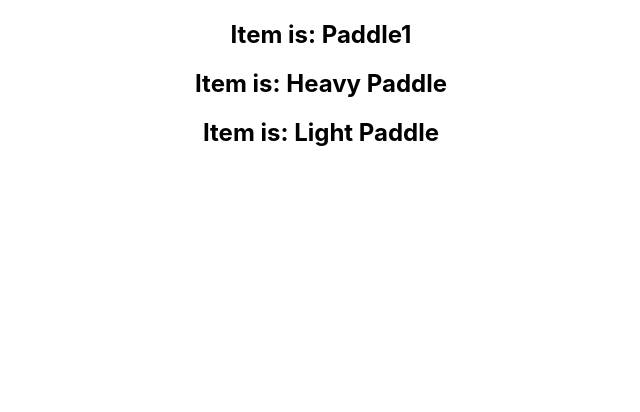
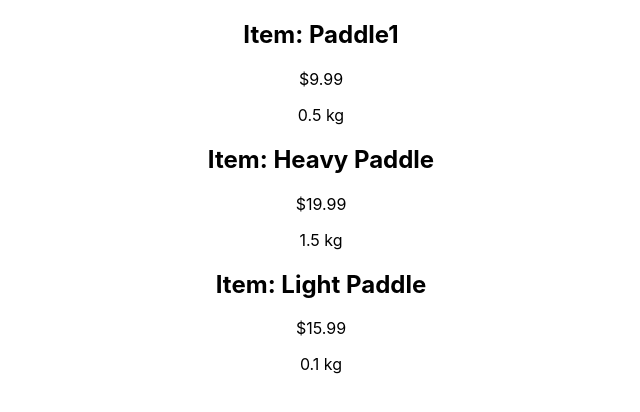
Before and after one commit to stetdawg/colestt-dev, a React (Create React App) app: page / in a window 1280 px wide. Shown: the top 412 px of the page, without its empty margins (319-959 px from the left). Built offline with nearby package versions, Linux system fonts and the light colour scheme.

Commit message:
added price and weight

```diff
--- a/src/comp/ShopCustom.js
+++ b/src/comp/ShopCustom.js
@@ -14,9 +14,9 @@ class ShopCustom extends React.Component{
     }
   }
 
-  displayCustomItem(itemName){
+  displayCustomItem(itemName, itemPrice, itemWeight){
     return(
-      <ShopCustomItem name={itemName} />
+      <ShopCustomItem name={itemName} price={itemPrice} weight={itemWeight} />
     );
   }
 
@@ -26,7 +26,7 @@ class ShopCustom extends React.Component{
         {
           merchandise.map(item => (
             <form>
-              {this.displayCustomItem(item.name)}
+              {this.displayCustomItem(item.name, item.price, item.weight)}
             </form>
           ))
         }
--- a/src/comp/ShopCustomItem.js
+++ b/src/comp/ShopCustomItem.js
@@ -14,7 +14,11 @@ class ShopCustomItem extends React.Component{
 
   render() {
     return(
-      <h1>Item is: {this.props.name}</h1>
+      <div>
+        <h1>Item: {this.props.name}</h1>
+        <p className="item-price">${this.props.price}</p>
+        <p className="item-weight">{this.props.weight} kg</p>
+      </div>
     );
   }
 }
```
